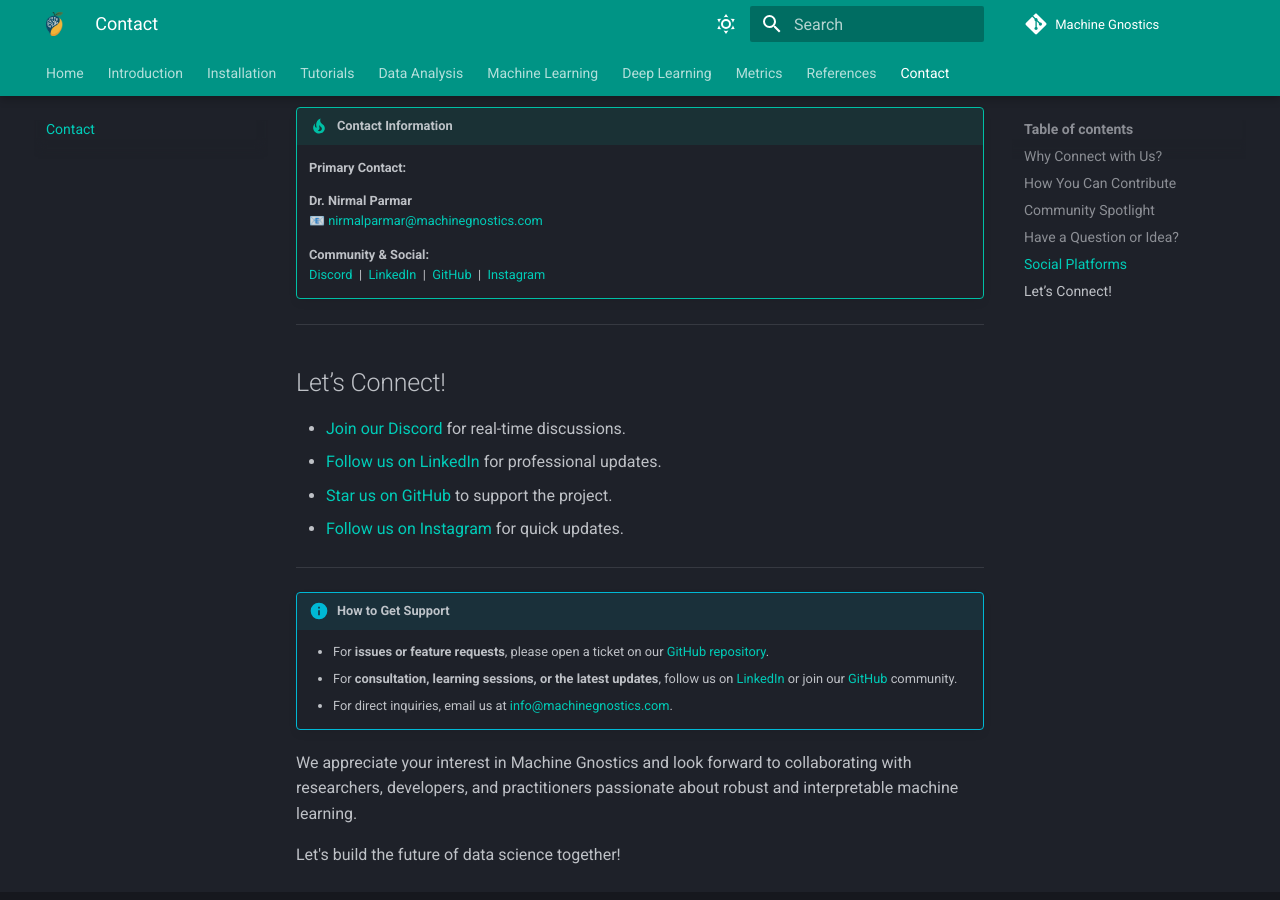
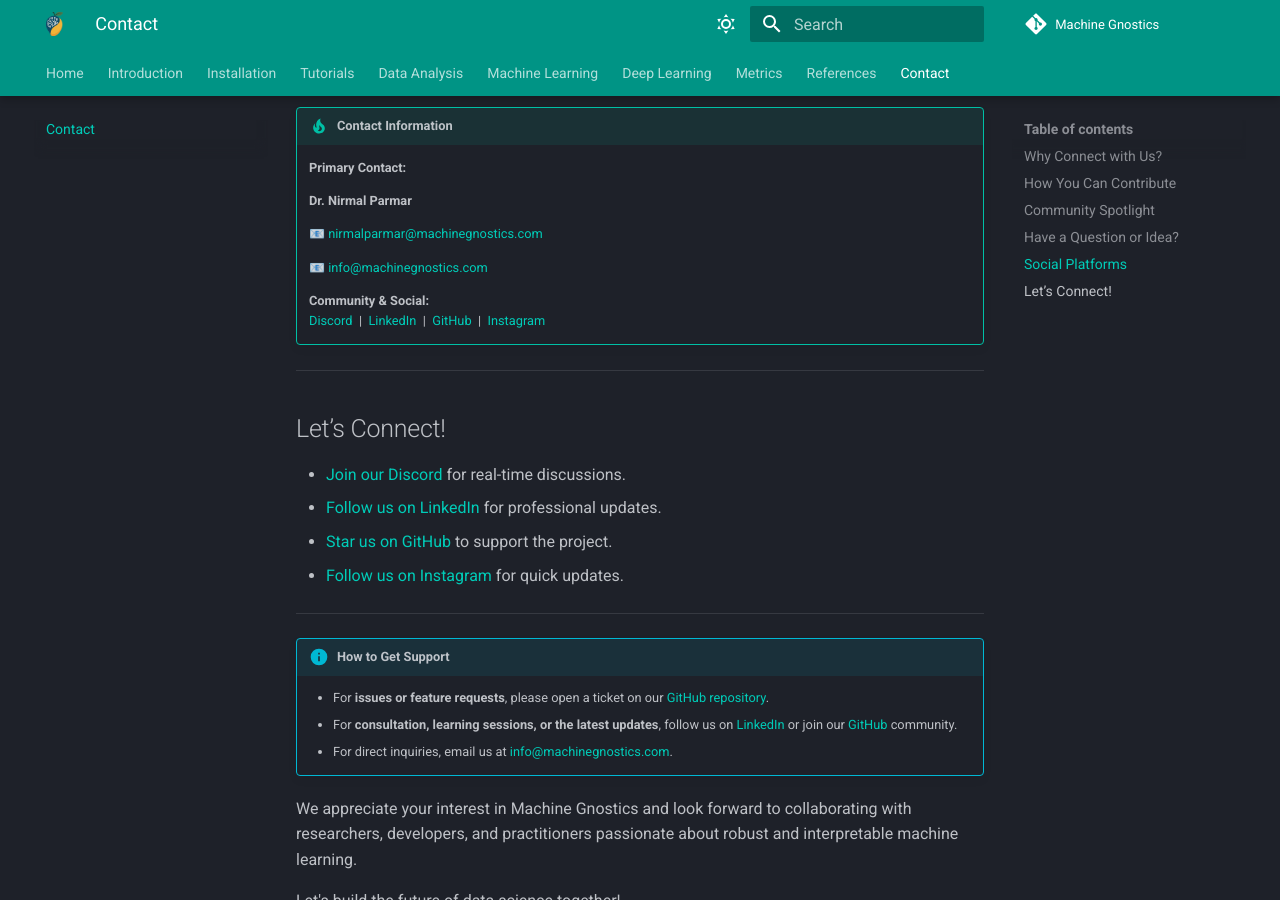
Before and after one commit to MachineGnostics/machinegnostics, an MkDocs documentation site: the page built from docs/contact.md, in a window 1280 px wide and 900 px high, scrolled down 1197 px. Built offline with MkDocs 1.6.1 and Material for MkDocs 9.7.7, drawn with Linux system fonts in a browser that asks for light colours; plug-ins that fetch from the network failed and are left out; comment, search, counter and statistics services are not loaded; the version menu is left out.

Commit message:
email updated

```diff
--- a/docs/contact.md
+++ b/docs/contact.md
@@ -42,7 +42,10 @@ No question is too small. We're here to help and collaborate — please reach ou
     **Primary Contact:**
 
     **Dr. Nirmal Parmar**
+
     📧 [nirmalparmar@machinegnostics.com](mailto:nirmalparmar@machinegnostics.com)
+
+    📧 [info@machinegnostics.com](mailto:info@machinegnostics.com)
 
     **Community & Social:**
     [Discord](https://discord.gg/WMMUaeJe2X) &nbsp;|&nbsp;
```
